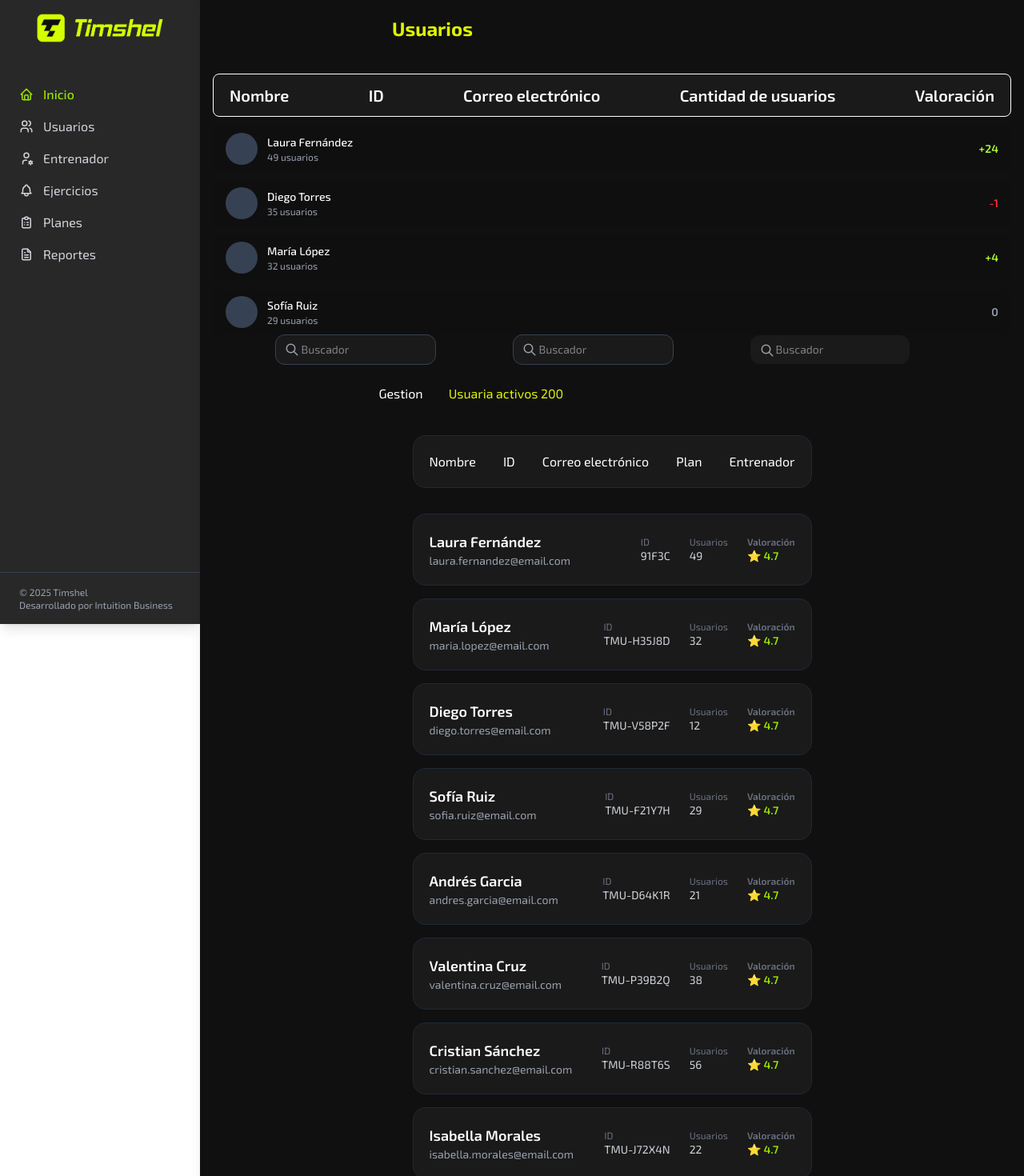
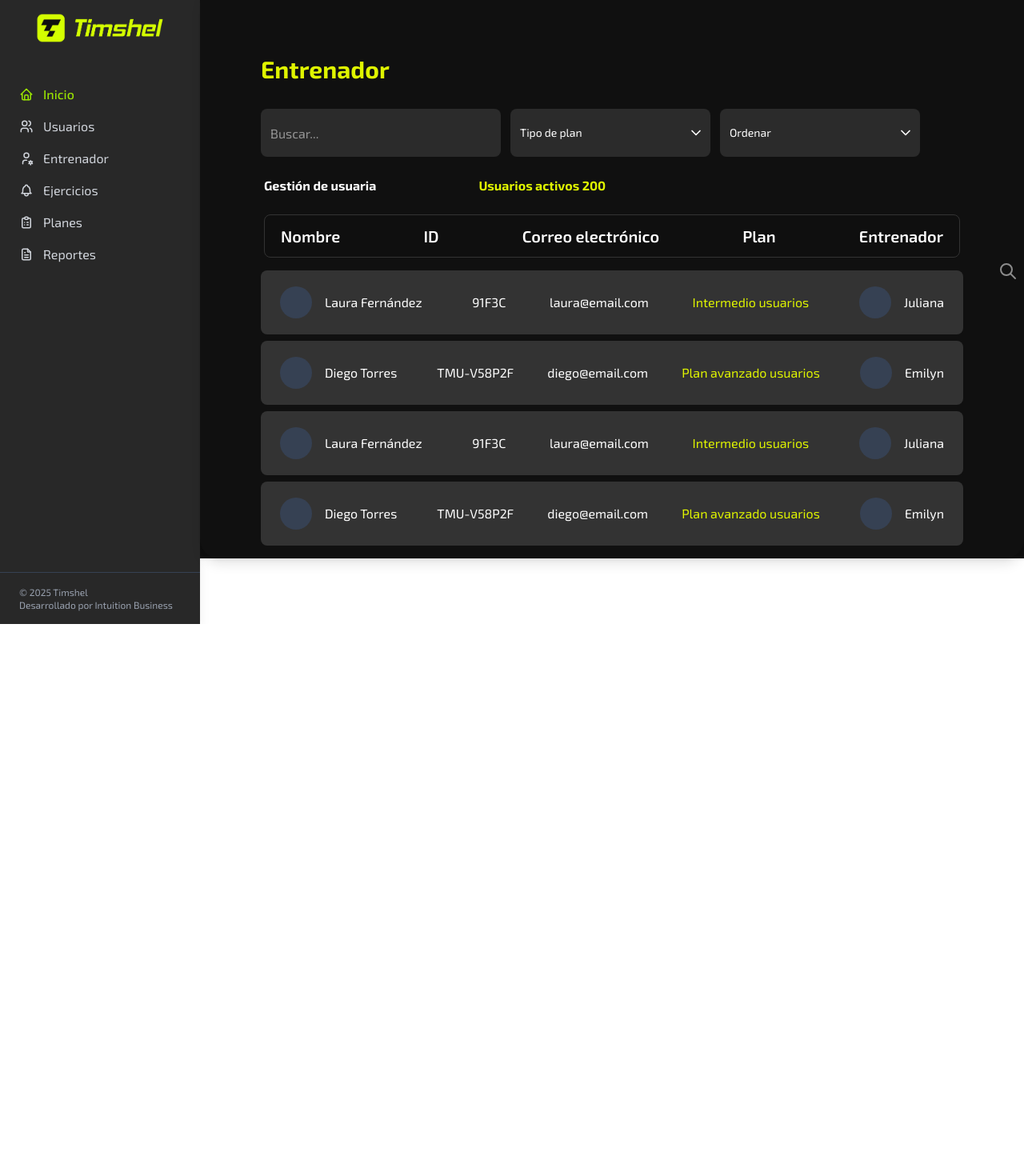
Before and after one commit to intuition-business/timshell-admin, a Next.js app: page /pages/users in a window 1280 px wide. Shown: the part 20-1490 px from the top of the page at 80% size. After the commit the page ends 800 px from the top, so only its background shows below. Built offline with nearby package versions, Linux system fonts and the light colour scheme.

Commit message:
components admins

```diff
--- a/src/Components/Inputs/inputs.tsx
+++ b/src/Components/Inputs/inputs.tsx
@@ -1,18 +1,68 @@
-import { IconSearch } from "@tabler/icons-react"
+"use client";
 
-export function SearchInput({ placeholder }: any) {
-    return (
-        <>
-            <input type="text" placeholder={placeholder} className="bg-[#1a1a1a] w-full min-w-[300px] text-base pr-9 pl-3 py-3 rounded-lg focus:outline-none" />
-            <IconSearch className="absolute right-2 top-1/2 -translate-y-1/2 text-[#8C8C8C] w-6 h-6 " />
-        </>
-    )
+import {
+  IconCalendar,
+  IconChevronDown,
+  IconSearch,
+  ReactNode,
+} from "@tabler/icons-react";
+interface SelectInputProps {
+  placeholder?: string;
+  options: string[];
+  IconChevronDown: React.ReactNode;
+}
+interface InputDateProps {
+  placeholder?: string;
+  icon?: ReactNode; // permite pasar un ícono opcional
 }
 
-export function SelectInput(placeholder: any) {
-    return (
-        <input type="text" placeholder="placeholder" className="bg-[#1a1a1a] text-sm pl-9 pr-3 py-2 rounded-lg focus:outline-none" />
-    )
+export function SearchInput({ placeholder }: InputDateProps) {
+  return (
+    <>
+      <input
+        type="text"
+        placeholder={placeholder}
+        className="bg-[#2B2B2B] w-full h-15 min-w-[300px] text-white pr-5 pl-3 py-3 rounded-lg focus:outline-none"
+      />
+      <IconSearch className="absolute  right-2 top-1/2 -translate-y-1/2 text-[#8C8C8C] w-6 h-6 " />
+    </>
+  );
 }
 
-export default { SearchInput, SelectInput }
+export function SelectInput({ placeholder, options }: SelectInputProps) {
+  return (
+    <>
+      <div className="relative text-white  w-full min-w-[250px]">
+        <select
+          defaultValue=""
+          className="bg-[#2B2B2B] text-sm h-15 w-full pl-3 pr-10 py-2 rounded-lg focus:outline-none appearance-none"
+        >
+          <option value="" disabled>
+            {placeholder || "Selecciona..."}
+          </option>
+          {options.map((opt, i) => (
+            <option key={i} value={opt}>
+              {opt}
+            </option>
+          ))}
+        </select>
+        <IconChevronDown className="absolute  right-2 top-1/2 -translate-y-1/2 text-white w-5 h-5 " />
+      </div>
+    </>
+  );
+}
+
+export function InputDate({ placeholder }: { placeholder?: string }) {
+  return (
+    <div className="relative text-white flex w-full">
+      <input
+        type=""
+        placeholder={placeholder}
+        className="bg-[#2B2B2B] border border-[#444444] w-full h-15 text-sm  pl-3 pr-10 py-2 min-w-[300px] rounded-lg focus:outline-none appearance-none text-white"
+      />
+      <IconCalendar className="absolute right-3 top-1/2 -translate-y-1/2  text-white w-5 h-5 pointer-events-none" />
+    </div>
+  );
+}
+const InputsModule = { SearchInput, SelectInput, InputDate };
+export default InputsModule;
--- a/src/Components/Table/TableList.tsx
+++ b/src/Components/Table/TableList.tsx
@@ -1,46 +1,84 @@
-export function TableList({ encabezado }: any) {
+interface TableRow {
+  name: string;
+  id: string;
+  email?: string;
+  users?: string;
+  plan?: string;
+  entrena?: string;
+  up?: boolean | null;
+  change?: string;
+}
+
+interface TableListProps {
+  encabezado: string[];
+  data: TableRow[];
+}
+interface CardItem {
+  name: string;
+  id: string;
+  email: string;
+  plan: string; // ahora es string
+  entrena: string;
+  users?: number;
+  rating?: number;
+}
+export function TableList({ encabezado }: TableListProps) {
   return (
     <>
       <div className="mt-4 w-full flex flex-col gap-3">
         {/* encabezado */}
-                <div className="!bg-[#1A1A1A] py-3 px-5 rounded-lg text-white flex items-center justify-between border border-white">
-                    {encabezado?.map((item: any) => (
-                        <h3 className="font-semibold text-xl">{item}</h3>
+        <div className="!bg-[#0f0f0f] py-3 px-5 rounded-lg text-white flex items-center justify-between border border-[#333]">
+          {encabezado?.map((item, index: number) => (
+            <h3 key={index} className="font-semibold text-xl">
+              {item}
+            </h3>
           ))}
         </div>
-                {/* quemado */}
-                {[
-                    { name: "Laura Fernández", users: "49 usuarios", change: "+24", up: true },
-                    { name: "Diego Torres", users: "35 usuarios", change: "-1", up: false },
-                    { name: "María López", users: "32 usuarios", change: "+4", up: true },
-                    { name: "Sofía Ruiz", users: "29 usuarios", change: "0", up: null },
-                ].map((t, i) => (
+      </div>
+    </>
+  );
+}
+interface CardItem {
+  name: string;
+  id: string;
+  email: string;
+  entrena: string;
+}
+
+interface CardListProps {
+  data: CardItem[];
+  columns: string[];
+}
+
+export function CardList({ data }: CardListProps) {
+  return (
+    <div className="flex flex-col gap-2 w-full">
+      {data.map((t, i) => (
         <div
           key={i}
-                        className="flex items-center justify-between bg-[#0f0f0f] rounded-lg px-4 py-2"
+          className="flex items-center justify-between h-20 bg-[#333] rounded-lg px-4 py-2"
         >
-                        <div className="flex items-center gap-3">
+          <div className="flex mx-2 space-x-4 items-center">
             <div className="h-10 w-10 rounded-full bg-gray-700"></div>
+            <span>{t.name}</span>
+          </div>
+          <div className="">
+            <span>{t.id}</span>
+          </div>
           <div>
-                                <p className="text-sm font-medium">{t.name}</p>
-                                <p className="text-gray-400 text-xs">{t.users}</p>
+            <span>{t.email}</span>
           </div>
+          <div>
+            <span className="text-[#dff400]">{t.plan} usuarios</span>
           </div>
-                        <div
-                            className={`text-sm font-semibold ${t.up === true
-                                ? "text-[#adff2f]"
-                                : t.up === false
-                                    ? "text-red-500"
-                                    : "text-gray-400"
-                                }`}
-                        >
-                            {t.change}
+          <div className="flex mx-2 space-x-4 items-center">
+            <div className="h-10 w-10 rounded-full bg-gray-700"></div>
+            <span>{t.entrena}</span>
           </div>
         </div>
       ))}
     </div>
-        </>
-    )
+  );
 }
-
-export default { TableList }
+const InputsModule = { TableList, CardList };
+export default InputsModule;
--- a/src/Components/users/page.tsx
+++ b/src/Components/users/page.tsx
@@ -1,201 +1,90 @@
 "use client";
 
-import { IconSearch } from "@tabler/icons-react";
-import { useState } from "react";
-import { TableList } from "../Table/TableList";
+// import { useState } from "react";
+import Inputs from "../Inputs/inputs";
 
-type Trainer = {
-  name: string;
-  id: string;
-  email: string;
-  users: number;
-  rating: number;
-};
 
-const trainersData: Trainer[] = [
+import { CardList, TableList } from "../Table/TableList";
+
+export default function TrainerDashboard() {
+  const EncabezadosData = [
+    "Nombre",
+    "ID",
+    "Correo electrónico ",
+    "Plan",
+    "Entrenador",
+  ];
+  const data = [
     {
       name: "Laura Fernández",
       id: "91F3C",
-    email: "laura.fernandez@email.com",
-    users: 49,
-    rating: 4.7,
-  },
-  {
-    name: "María López",
-    id: "TMU-H35J8D",
-    email: "maria.lopez@email.com",
-    users: 32,
-    rating: 4.7,
+      email: "laura@email.com",
+      plan: "Intermedio",
+      entrena: "Juliana",
     },
     {
       name: "Diego Torres",
       id: "TMU-V58P2F",
-    email: "diego.torres@email.com",
-    users: 12,
-    rating: 4.7,
+      email: "diego@email.com",
+      plan: "Plan avanzado",
+      entrena: "Emilyn",
     },
     {
-    name: "Sofía Ruiz",
-    id: "TMU-F21Y7H",
-    email: "sofia.ruiz@email.com",
-    users: 29,
-    rating: 4.7,
+      name: "Laura Fernández",
+      id: "91F3C",
+      email: "laura@email.com",
+      plan: "Intermedio",
+      entrena: "Juliana",
     },
     {
-    name: "Andrés Garcia",
-    id: "TMU-D64K1R",
-    email: "andres.garcia@email.com",
-    users: 21,
-    rating: 4.7,
-  },
-  {
-    name: "Valentina Cruz",
-    id: "TMU-P39B2Q",
-    email: "valentina.cruz@email.com",
-    users: 38,
-    rating: 4.7,
-  },
-  {
-    name: "Cristian Sánchez",
-    id: "TMU-R88T6S",
-    email: "cristian.sanchez@email.com",
-    users: 56,
-    rating: 4.7,
-  },
-  {
-    name: "Isabella Morales",
-    id: "TMU-J72X4N",
-    email: "isabella.morales@email.com",
-    users: 22,
-    rating: 4.7,
-  },
-  {
-    name: "Camila Herrera",
-    id: "TMU-L90F8M",
-    email: "carlos.ramirez@email.com",
-    users: 99,
-    rating: 4.7,
-  },
-  {
-    name: "Lucía Ramírez",
-    id: "TMU-E92W3T",
-    email: "lucia.ramirez@email.com",
-    users: 30,
-    rating: 4.7,
+      name: "Diego Torres",
+      id: "TMU-V58P2F",
+      email: "diego@email.com",
+      plan: "Plan avanzado",
+      entrena: "Emilyn",
     },
   ];
 
-export default function TrainerDashboard() {
-  const [search, setSearch] = useState("");
-
-  const filtered = trainersData.filter((t) =>
-    t.name.toLowerCase().includes(search.toLowerCase())
-  );
-
-  const EncabezadosData = [
-    'Nombre',
-    'ID',
-    'Correo electrónico',
-    'Cantidad de usuarios',
-    'Valoración'
-  ]
-
   return (
-    <section className="  fp-6 bg-[#101010]   rounded-3xl shadow-lg w-full text-white items-center">
-      <div className="w-full   justify-end p-4">
-        <div className="flex  w-[55%] p-4 justify-center">
-          <h1 className="text-2xl font-bold p-2 text-[#dff400]"> Usuarios</h1>
+    <section className="  fp-6 bg-[#101010]  rounded-3xl shadow-lg w-full text-white items-center">
+      <div className="w-full justify-end p-4">
+        <div className="flex mx-7">
+          <h1 className="text-3xl font-bold mt-10 p-8 text-[#dff400]">
+            Entrenador
+          </h1>
         </div>
 
-        <TableList encabezado={EncabezadosData} />
-
-        <div className=" px-24  w-[95%]">
-          <div className="flex items-center justify-center border-amber-10 gap-24">
-            <div className="relative flex justify-around ">
-              <input
-                type="text"
-                placeholder="Buscador"
-                value={search}
-                onChange={(e) => setSearch(e.target.value)}
-                className="border border-gray-700 bg-[#1a1a1a] rounded-xl pl-8 pr-3 py-2 text-sm text-gray-200 focus:ring-2 outline-none"
-              />
-              <IconSearch
-                className="absolute left-3 top-2.5 text-gray-400"
-                size={18}
+        <div className=" flex gap-3 px-15  ">
+          <div className="">
+            <Inputs.SearchInput placeholder="Buscar..." />
+          </div>
+          <div className="">
+            <Inputs.SelectInput
+              placeholder="Tipo de plan"
+              options={["Opción 1", "Opción 2"]}
+              IconChevronDown
             />
           </div>
-            <div className="relative flex justify-around ">
-              <input
-                type="text"
-                placeholder="Buscador"
-                value={search}
-                onChange={(e) => setSearch(e.target.value)}
-                className="border border-gray-700 bg-[#1a1a1a] rounded-xl pl-8 pr-3 py-2 text-sm text-gray-200 focus:ring-2 outline-none"
-              />
-              <IconSearch
-                className="absolute left-3 top-2.5 text-gray-400"
-                size={18}
-              />
-            </div>
-            <div className="relative flex justify-around ">
-              <input
-                type="text"
-                placeholder="Buscador"
-                value={search}
-                onChange={(e) => setSearch(e.target.value)}
-                className=" border-gray-700 bg-[#1a1a1a] rounded-xl pl-8 pr-3 py-2 text-sm text-gray-200 focus:ring-2 outline-none"
-              />
-              <IconSearch
-                className="absolute left-3 top-2.5 text-gray-400"
-                size={18}
+          <div className="">
+            <Inputs.SelectInput
+              placeholder="Ordenar"
+              options={["Opción 1", "Opción 2"]}
+              IconChevronDown
             />
           </div>
         </div>
-          <div className="flex gap-8 p-6 w-[60%]  justify-center">
-            <p>Gestion</p> <p className="text-[#dff400]">Usuaria activos 200</p>
+        <div className=" ">
+          <div className="flex  ">
+            <h2 className=" font-bold mx-16 my-6 ">Gestión de usuaria</h2>
+            <p className=" font-bold text-[#dff400] mx-16 my-6">
+              Usuarios activos 200
+            </p>
           </div>
+          <div className=" px-16 flex relative -translate-y-4 ">
+            <TableList encabezado={EncabezadosData} data={data} />
           </div>
-        <div className=" w-[100%] flex justify-center ">
-          <div className="bg-[#1a1a1a] w-[50%]  my-4 border border-gray-800 rounded-2xl p-5 flex flex-col sm:flex-row sm:items-center justify-between transition-all">
-            <p>Nombre</p> <p className="">ID</p>{" "}
-            <p className="">Correo electrónico</p> <p className="">Plan</p>
-            <p className="">Entrenador</p>
-          </div>
-        </div>
-        <div className="space-y-7 flex items-center justify-center w-[100%]">
-          <div className="w-[50%]">
-            {filtered.map((t) => (
-              <div
-                key={t.id}
-                className="bg-[#1a1a1a] my-4 border border-gray-800 rounded-2xl p-5 flex flex-col sm:flex-row sm:items-center justify-between transition-all"
-              >
-                <div className="flex flex-col sm:flex-row sm:items-center gap-4">
-                  <div>
-                    <p className="font-semibold text-lg">{t.name}</p>
-                    <p className="text-gray-400 text-sm">{t.email}</p>
-                  </div>
-                </div>
-
-                <div className="flex flex-wrap gap-6 text-sm mt-3 sm:mt-0">
-                  <div className="text-gray-300">
-                    <span className="block text-gray-500 text-xs">ID</span>
-                    {t.id}
-                  </div>
-                  <div className="text-gray-300">
-                    <span className="block text-gray-500 text-xs">
-                      Usuarios
-                    </span>
-                    {t.users}
-                  </div>
-                  <div className="text-lime-400 font-semibold">
-                    <span className="block text-gray-500 text-xs">
-                      Valoración
-                    </span>
-                    ⭐ {t.rating.toFixed(1)}
-                  </div>
-                </div>
-              </div>
-            ))}
+          <div className="w- p-0 rounded-2xl px-15 flex flex-col sm:flex-row sm:items-center justify-between">
+            <CardList data={data} columns={EncabezadosData} />
           </div>
         </div>
       </div>
```
Also changed, not shown: src/app/pages/Dashboard/Dashboard.tsx (+18 -15 lines). Lines whose indentation alone changed are shown as unchanged.
